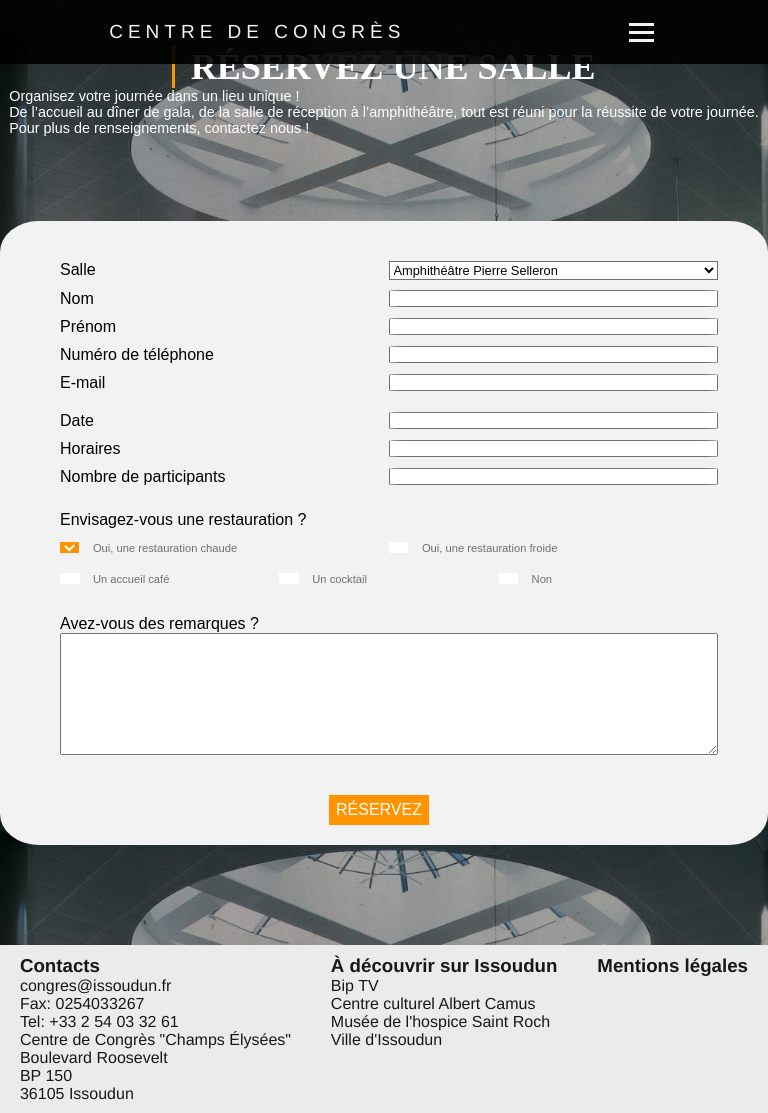
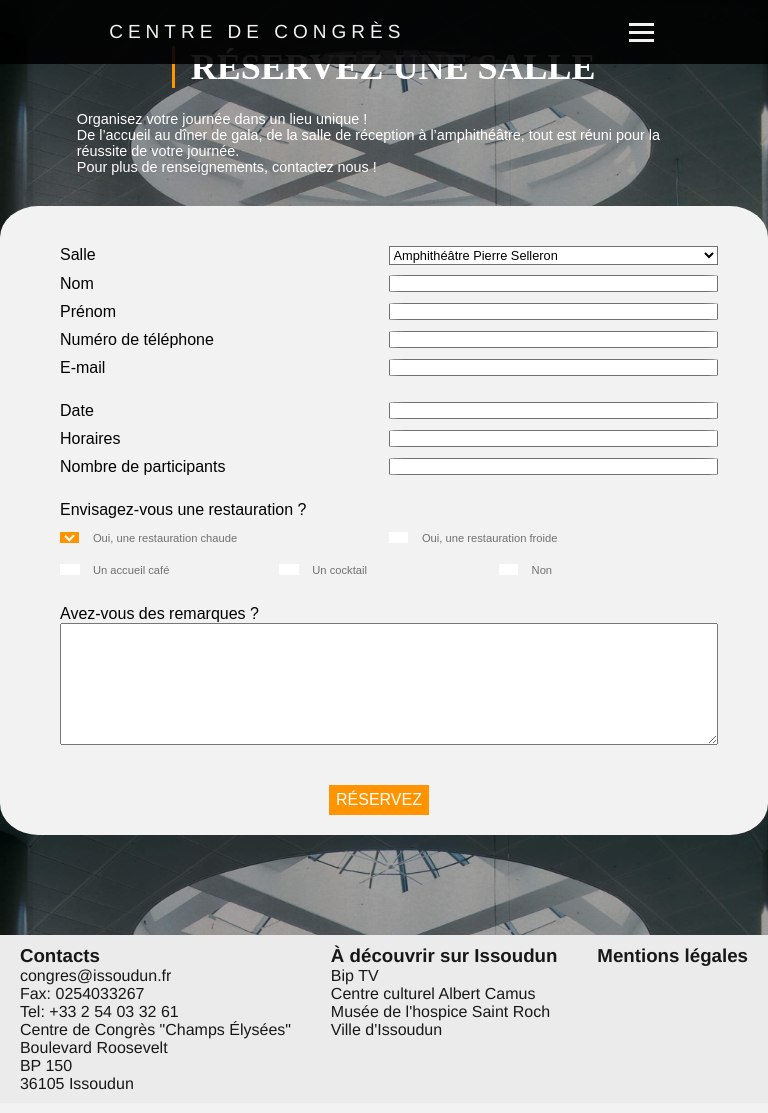
Before and after one commit to PESauvage/Project-Issoudun, a PHP site: page /pages/book.html in a window 768 px wide. After the commit the page ends 1090 px from the top, so only its background shows below. Run offline with PHP 8.4, Linux system fonts and the light colour scheme.

Commit message:
update book responsive

```diff
--- a/pages/book.html
+++ b/pages/book.html
@@ -52,7 +52,7 @@
         </div>
         <div class="blocTwo container">
             <form class="formContainer " action="mail.php" method="post">
-                <div class="flexobx">
+                <div class="flexbox">
                   <div class="item">
                     <label for="subject">Salle</label><br>
                     <select name="room" id="subject">
--- a/styles/book.css
+++ b/styles/book.css
@@ -28,7 +28,7 @@ body{
 
 }
 
-/*text*/
+/*BLOC1*/
 
 .blocOne{
   flex-direction: column;
@@ -49,7 +49,6 @@ body{
 .arrow img{
   flex-direction: row-reverse;
 }
-
 
 .text{
   flex-direction: column;
@@ -76,7 +75,7 @@ body{
 }
 
 
-/*formulaire*/
+/*BLOC2*/
 
 .blocTwo{
   display: flex;
@@ -100,6 +99,7 @@ form.formContainer{
   flex-direction: column;
   justify-content: center;
 }
+
 .flexbox{
   padding-bottom :5px;
 }
@@ -225,6 +225,7 @@ margin-top:2%;
   -ms-transform: rotate(45deg);
   transform: rotate(45deg);
 }
+
 /*Fourth Flexbox*/
 div.fourthFlexbox{
   display:flex;
@@ -282,6 +283,15 @@ div.fourthFlexbox{
     display:none;
   }
 
+  .smallText{
+    margin-top:3%;
+    width:80%;
+  }
+
+  .blocTwo{
+    margin-top:4%;
+  }
+
 }
 
 @media screen and (max-width:768px)
@@ -295,6 +305,15 @@ div.fourthFlexbox{
 
     .arrow img{
       display:none;
+    }
+
+    .smallText{
+      margin-top:3%;
+      width:80%;
+    }
+
+    .blocTwo{
+      margin-top:4%;
     }
 
 }
```
